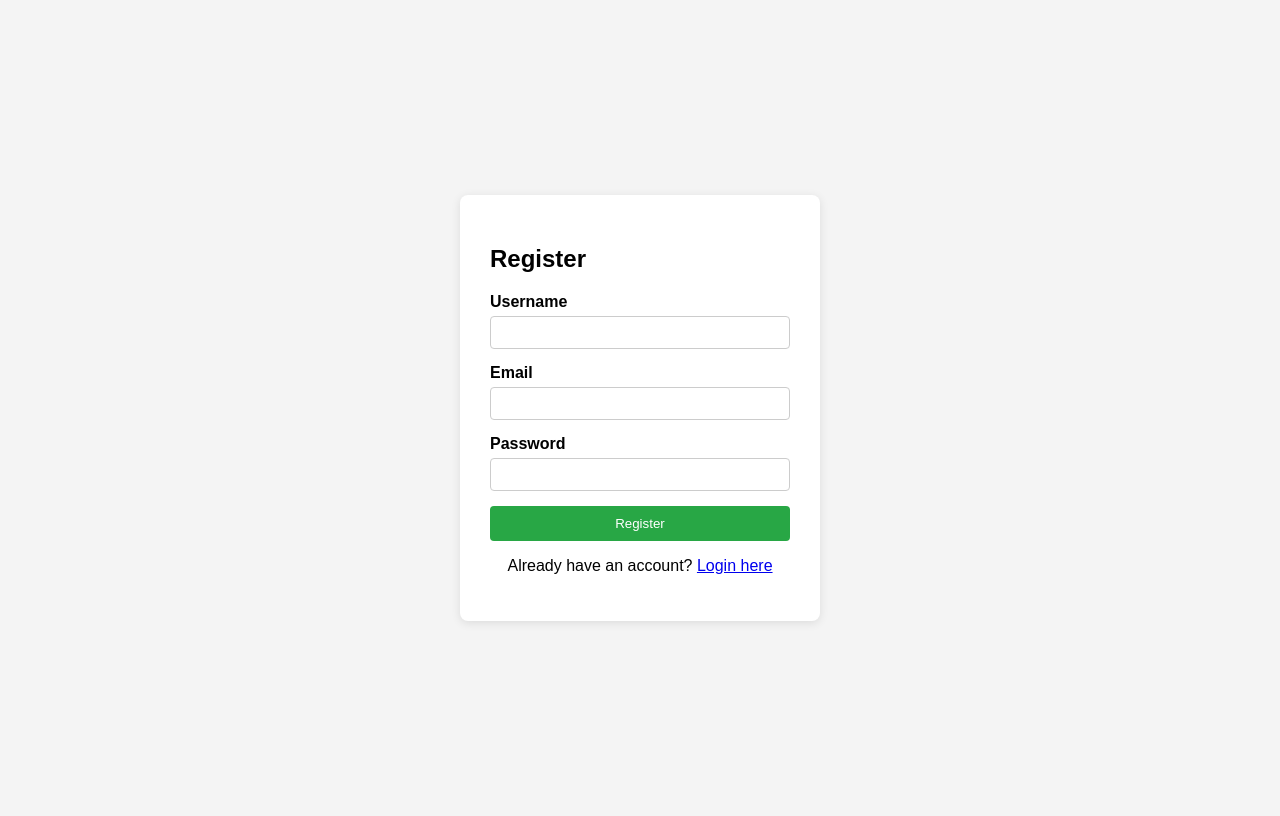
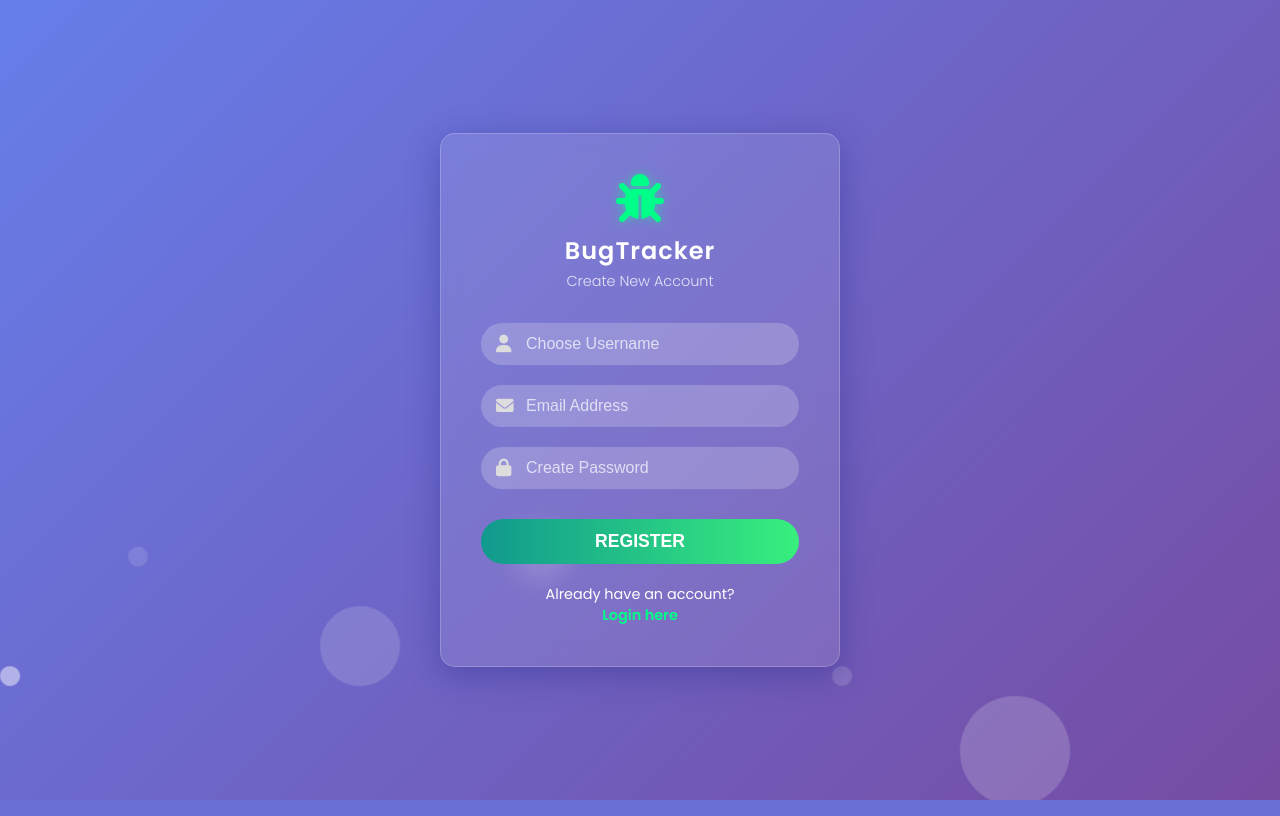
Before and after one commit to paarth-error/CloudBug, a Flask app: page /register in a window 1280 px wide. Run offline with Flask 3, Linux system fonts and the light colour scheme.

Commit message:
Update register.html

```diff
--- a/templates/register.html
+++ b/templates/register.html
@@ -1,23 +1,208 @@
 <!DOCTYPE html>
 <html lang="en">
 <head>
-    <meta charset="UTF-R">
-    <title>Register - Bug Tracker</title>
+    <meta charset="UTF-8">
+    <meta name="viewport" content="width=device-width, initial-scale=1.0">
+    <title>Register - BugTracker</title>
+    <link href="https://fonts.googleapis.com/css2?family=Poppins:wght@300;400;600&display=swap" rel="stylesheet">
+    <link rel="stylesheet" href="https://cdnjs.cloudflare.com/ajax/libs/font-awesome/6.0.0/css/all.min.css">
+
     <style>
-        body { font-family: Arial, sans-serif; display: grid; place-items: center; min-height: 100vh; background: #f4f4f4; }
-        .form-container { background: #fff; padding: 30px; border-radius: 8px; box-shadow: 0 2px 10px rgba(0,0,0,0.1); width: 300px; }
-        .form-group { margin-bottom: 15px; }
-        label { display: block; margin-bottom: 5px; font-weight: bold; }
-        input[type="text"], input[type="email"], input[type="password"] { width: 100%; padding: 8px; border: 1px solid #ccc; border-radius: 4px; box-sizing: border-box; }
-        button { width: 100%; background: #28a745; color: white; padding: 10px; border: none; border-radius: 4px; cursor: pointer; }
-        .alert { padding: 10px; margin-bottom: 15px; border-radius: 4px; }
-        .alert-danger { background: #f8d7da; color: #721c24; }
-        p { text-align: center; }
+        * {
+            margin: 0;
+            padding: 0;
+            box-sizing: border-box;
+        }
+
+        body {
+            font-family: 'Poppins', sans-serif;
+            /* Same background as login for consistency */
+            background: linear-gradient(135deg, #667eea 0%, #764ba2 100%);
+            min-height: 100vh;
+            display: flex;
+            align-items: center;
+            justify-content: center;
+            overflow: hidden;
+        }
+
+        /* Animated Background Circles */
+        .circles {
+            position: absolute;
+            top: 0;
+            left: 0;
+            width: 100%;
+            height: 100%;
+            overflow: hidden;
+            z-index: -1;
+        }
+        .circles li {
+            position: absolute;
+            display: block;
+            list-style: none;
+            width: 20px;
+            height: 20px;
+            background: rgba(255, 255, 255, 0.2);
+            animation: animate 25s linear infinite;
+            bottom: -150px;
+            border-radius: 50%;
+        }
+        .circles li:nth-child(1) { left: 25%; width: 80px; height: 80px; animation-delay: 0s; }
+        .circles li:nth-child(2) { left: 10%; width: 20px; height: 20px; animation-delay: 2s; animation-duration: 12s; }
+        .circles li:nth-child(3) { left: 70%; width: 20px; height: 20px; animation-delay: 4s; }
+        .circles li:nth-child(4) { left: 40%; width: 60px; height: 60px; animation-delay: 0s; animation-duration: 18s; }
+        .circles li:nth-child(5) { left: 65%; width: 20px; height: 20px; animation-delay: 0s; }
+        .circles li:nth-child(6) { left: 75%; width: 110px; height: 110px; animation-delay: 3s; }
+
+        @keyframes animate {
+            0% { transform: translateY(0) rotate(0deg); opacity: 1; }
+            100% { transform: translateY(-1000px) rotate(720deg); opacity: 0; }
+        }
+
+        /* Glassmorphism Card */
+        .form-container {
+            background: rgba(255, 255, 255, 0.1);
+            backdrop-filter: blur(10px);
+            -webkit-backdrop-filter: blur(10px);
+            border: 1px solid rgba(255, 255, 255, 0.2);
+            padding: 40px;
+            border-radius: 15px;
+            width: 100%;
+            max-width: 400px;
+            box-shadow: 0 8px 32px 0 rgba(31, 38, 135, 0.37);
+            animation: fadeInDown 1s ease;
+        }
+
+        @keyframes fadeInDown {
+            from { opacity: 0; transform: translateY(-20px); }
+            to { opacity: 1; transform: translateY(0); }
+        }
+
+        /* Branding */
+        .brand-header {
+            text-align: center;
+            margin-bottom: 30px;
+            color: #fff;
+        }
+        .brand-header i {
+            font-size: 3rem;
+            color: #00ff88; /* Slightly greener for Register page to differentiate */
+            text-shadow: 0 0 10px rgba(0, 255, 136, 0.5);
+        }
+        .brand-header h2 {
+            font-weight: 600;
+            letter-spacing: 1px;
+            margin-top: 10px;
+        }
+        .brand-header span {
+            font-size: 0.9rem;
+            font-weight: 300;
+            opacity: 0.8;
+        }
+
+        /* Input Fields */
+        .form-group {
+            position: relative;
+            margin-bottom: 20px;
+        }
+
+        .form-group i {
+            position: absolute;
+            left: 15px;
+            top: 50%;
+            transform: translateY(-50%);
+            color: #ddd;
+            font-size: 1.1rem;
+            transition: 0.3s;
+        }
+
+        input[type="text"], input[type="email"], input[type="password"] {
+            width: 100%;
+            padding: 12px 12px 12px 45px; /* Space for icon */
+            border: none;
+            background: rgba(255, 255, 255, 0.2);
+            border-radius: 30px;
+            color: #fff;
+            font-size: 1rem;
+            outline: none;
+            transition: 0.3s;
+        }
+
+        input::placeholder {
+            color: rgba(255, 255, 255, 0.7);
+        }
+
+        input:focus {
+            background: rgba(255, 255, 255, 0.3);
+            box-shadow: 0 0 10px rgba(0, 255, 136, 0.3);
+        }
+
+        input:focus + i {
+            color: #00ff88;
+        }
+
+        /* Register Button */
+        button {
+            width: 100%;
+            /* Greenish gradient for Registration */
+            background: linear-gradient(to right, #11998e, #38ef7d);
+            color: white;
+            padding: 12px;
+            border: none;
+            border-radius: 30px;
+            font-size: 1.1rem;
+            font-weight: 600;
+            cursor: pointer;
+            transition: transform 0.2s, box-shadow 0.2s;
+            margin-top: 10px;
+        }
+
+        button:hover {
+            transform: scale(1.03);
+            box-shadow: 0 5px 15px rgba(56, 239, 125, 0.4);
+        }
+
+        /* Footer */
+        .footer-text {
+            text-align: center;
+            margin-top: 20px;
+            color: #fff;
+            font-size: 0.9rem;
+        }
+        .footer-text a {
+            color: #00ff88;
+            text-decoration: none;
+            font-weight: bold;
+        }
+        .footer-text a:hover {
+            text-decoration: underline;
+        }
+
+        /* Alerts */
+        .alert {
+            padding: 10px;
+            margin-bottom: 20px;
+            border-radius: 10px;
+            font-size: 0.9rem;
+            text-align: center;
+        }
+        .alert-danger { background: rgba(255, 99, 71, 0.8); color: white; border: 1px solid red; }
+        .alert-success { background: rgba(46, 204, 113, 0.8); color: white; border: 1px solid green; }
+
     </style>
 </head>
 <body>
+
+    <ul class="circles">
+        <li></li><li></li><li></li><li></li><li></li><li></li><li></li><li></li><li></li><li></li>
+    </ul>
+
     <div class="form-container">
-        <h2>Register</h2>
+
+        <div class="brand-header">
+            <i class="fas fa-bug"></i>
+            <h2>BugTracker</h2>
+            <span>Create New Account</span>
+        </div>
 
         {% with messages = get_flashed_messages(with_categories=true) %}
           {% if messages %}
@@ -28,23 +213,30 @@
         {% endwith %}
 
         <form method="POST" action="{{ url_for('register') }}">
+
             <div class="form-group">
-                <label for="username">Username</label>
-                <input type="text" id="username" name="username" required>
+                <input type="text" id="username" name="username" placeholder="Choose Username" required>
+                <i class="fas fa-user"></i>
             </div>
+
             <div class="form-group">
-                <label for="email">Email</label>
-                <input type="email" id="email" name="email" required>
+                <input type="email" id="email" name="email" placeholder="Email Address" required>
+                <i class="fas fa-envelope"></i>
             </div>
+
             <div class="form-group">
-                <label for="password">Password</label>
-                <input type="password" id="password" name="password" required>
+                <input type="password" id="password" name="password" placeholder="Create Password" required>
+                <i class="fas fa-lock"></i>
             </div>
-            <button type="submit">Register</button>
+
+            <button type="submit">REGISTER</button>
         </form>
-        <p>
-            Already have an account? <a href="{{ url_for('login') }}">Login here</a>
+
+        <p class="footer-text">
+            Already have an account? <br>
+            <a href="{{ url_for('login') }}">Login here</a>
         </p>
     </div>
+
 </body>
 </html>
```
